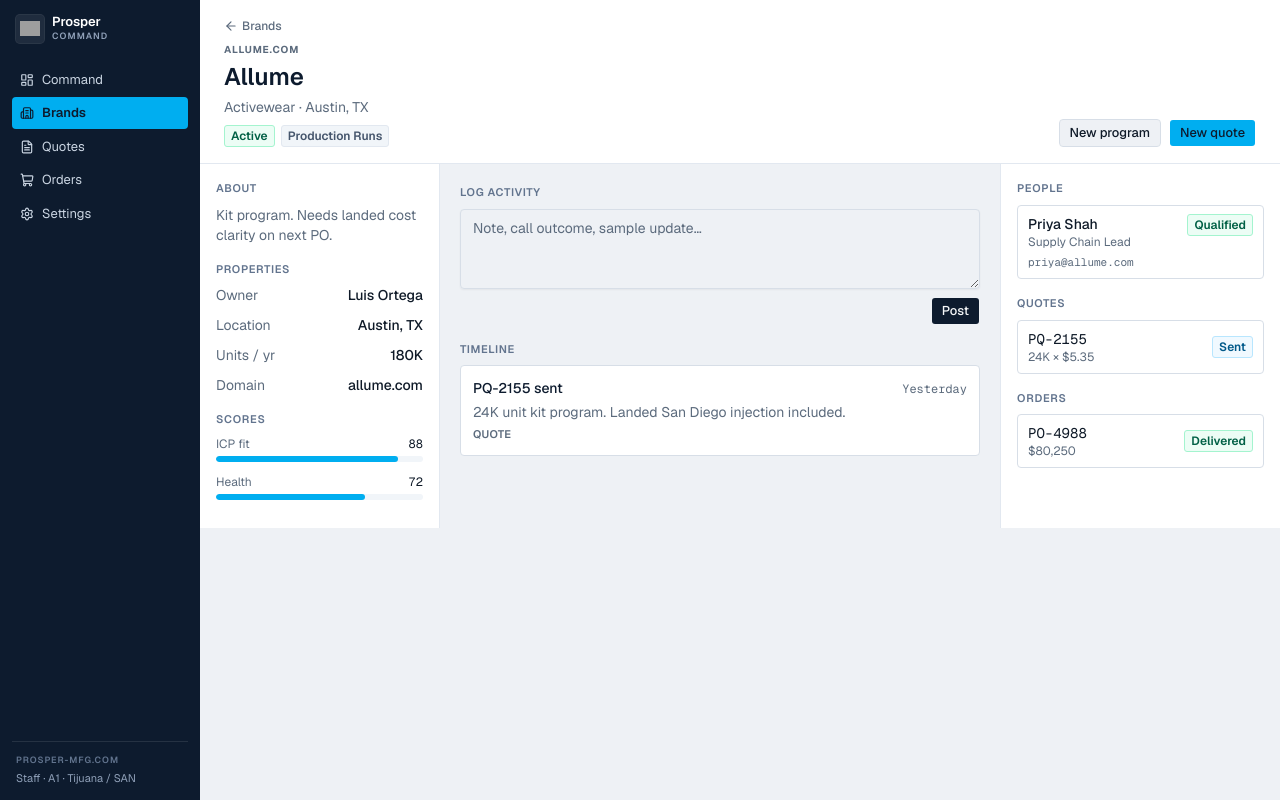
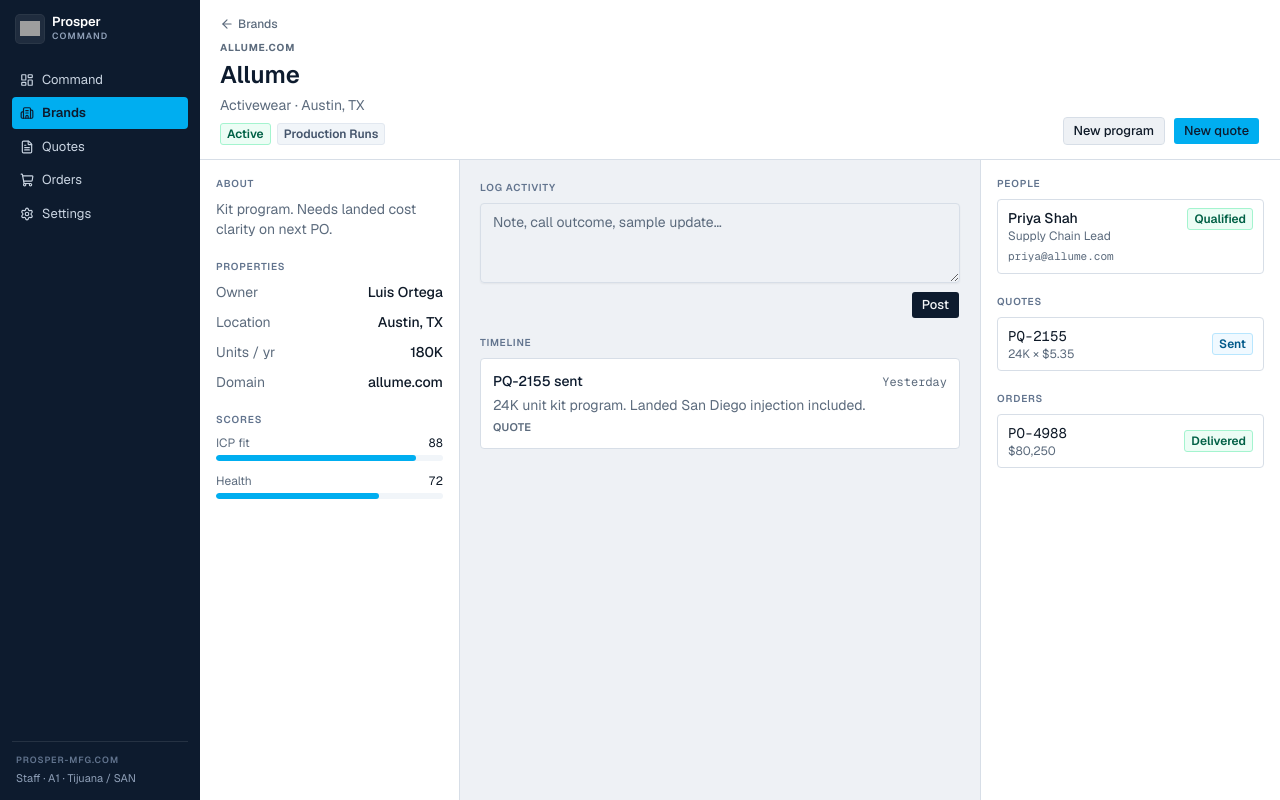
Before and after one commit to lukehoefs/prospercrm, a Next.js app: page /leads/allume in a window 1280 px wide. Built offline with nearby package versions, Linux system fonts and the light colour scheme; grey boxes are pictures that could not be loaded.

Commit message:
Full-height HubSpot-style 3-pane record shell

```diff
--- a/src/components/record-shell.tsx
+++ b/src/components/record-shell.tsx
@@ -10,14 +10,16 @@ export function RecordShell({
   related: React.ReactNode;
 }) {
   return (
-    <div className="flex min-h-0 flex-1 flex-col">
-      <div className="border-b border-slate-200 bg-white px-4 py-4 sm:px-6">{header}</div>
-      <div className="grid min-h-0 flex-1 lg:grid-cols-[240px_minmax(0,1fr)_280px]">
-        <aside className="order-2 space-y-4 border-b border-slate-200 bg-white p-4 lg:order-1 lg:border-b-0 lg:border-r">
+    <div className="flex min-h-[calc(100vh)] flex-col bg-background">
+      <div className="border-b border-border bg-card px-4 py-3.5 sm:px-5">{header}</div>
+      <div className="grid min-h-0 flex-1 lg:grid-cols-[260px_minmax(0,1fr)_300px]">
+        <aside className="order-2 space-y-5 border-b border-border bg-card p-4 lg:order-1 lg:min-h-0 lg:overflow-y-auto lg:border-r lg:border-b-0">
           {about}
         </aside>
-        <section className="order-1 min-w-0 space-y-4 p-4 sm:p-5 lg:order-2">{activity}</section>
-        <aside className="order-3 space-y-4 border-t border-slate-200 bg-white p-4 lg:border-t-0 lg:border-l">
+        <section className="order-1 min-w-0 space-y-4 bg-background p-4 sm:p-5 lg:order-2 lg:min-h-0 lg:overflow-y-auto">
+          {activity}
+        </section>
+        <aside className="order-3 space-y-5 border-t border-border bg-card p-4 lg:min-h-0 lg:overflow-y-auto lg:border-t-0 lg:border-l">
           {related}
         </aside>
       </div>
@@ -37,7 +39,7 @@ export function RecordSection({
   return (
     <div>
       <div className="mb-2 flex items-center justify-between gap-2">
-        <h2 className="text-[11px] font-semibold uppercase tracking-[0.06em] text-slate-500">
+        <h2 className="text-[10px] font-semibold tracking-[0.08em] text-slate-500 uppercase">
           {title}
         </h2>
         {action}
```
